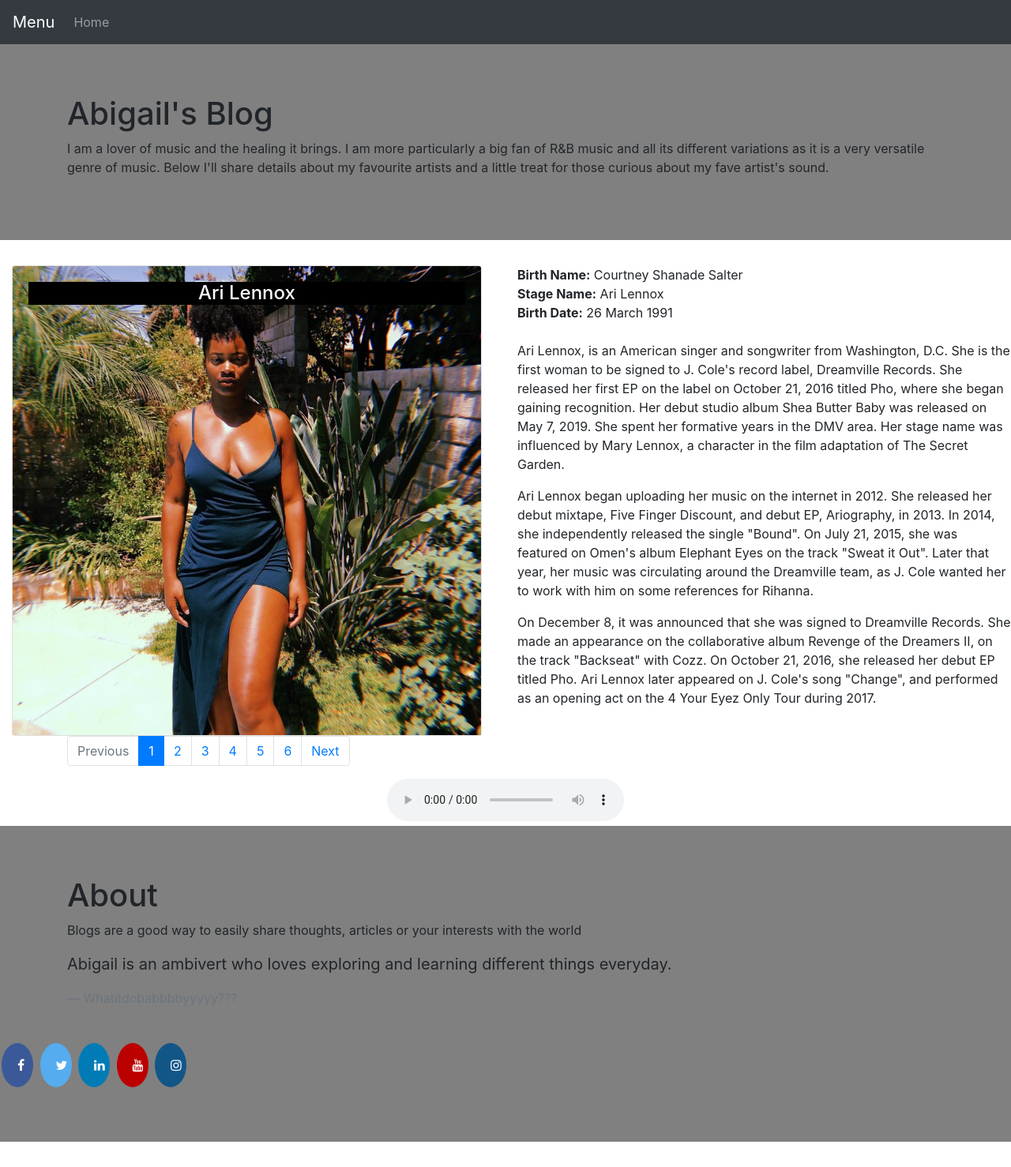
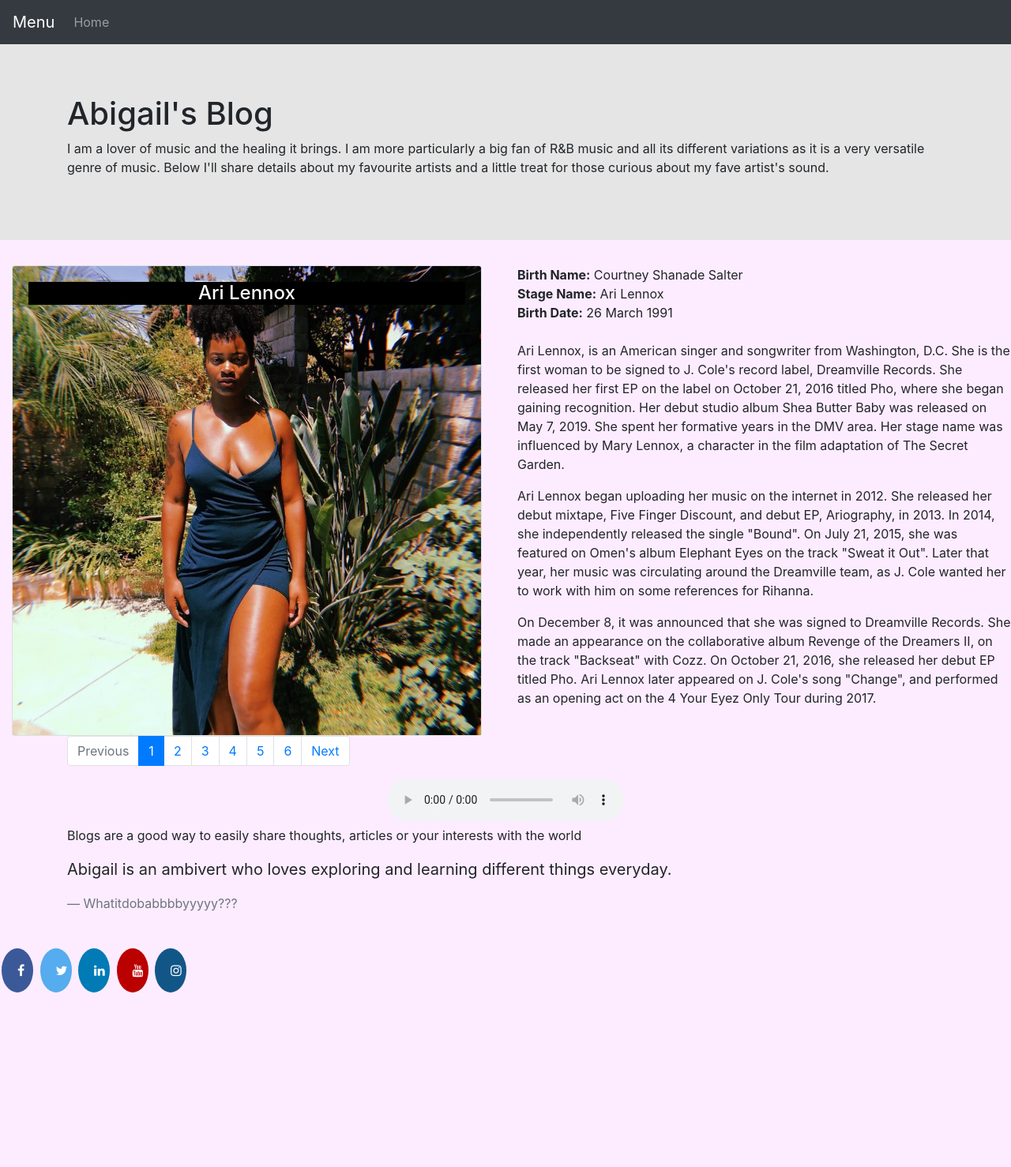
Before and after one commit to AbigailMasela/AbigailMasela.github.io, a plain HTML site: page Blog/Ari Lennox.html in a window 1280 px wide. Shown: the whole page at 79% size. After the commit the page ends 1262 px from the top, so only its background shows below. Drawn offline with Linux system fonts and the light colour scheme.

Commit message:
new updated

```diff
--- a/Blog/Ari Lennox.html
+++ b/Blog/Ari Lennox.html
@@ -11,7 +11,7 @@
 	<link rel="stylesheet" type="text/css" href="./css/social media icons.css">
 	<link rel="stylesheet" href="https://cdnjs.cloudflare.com/ajax/libs/font-awesome/4.7.0/css/font-awesome.min.css">
 
-    <title>GAILFORCE</title>
+    <title>GAILSTORM</title>
   </head>
   <body>
 
@@ -98,9 +98,7 @@
 	</audio>
 	</div>
 
-    <div class="jumbotron jumbotron-fluid">
 	<div class="container">
-    <h1>About</h1>
     <p>Blogs are a good way to easily share thoughts, articles or your interests with the world</p>
     <blockquote class="blockquote">
       <p>Abigail is an ambivert who loves exploring and learning different things everyday.</p>
@@ -116,7 +114,7 @@
 		<a href="https://www.youtube.com/channel/UCOn2dX5vvY9OAVJMx2ti2RQ" class="fa fa-youtube"></a>
 		<a href="https://www.instagram.com/arilennox/?hl=en" class="fa fa-instagram"></a>
 	</div>
-	</div>
+
     <!-- Optional JavaScript -->
     <!-- jQuery first, then Popper.js, then Bootstrap JS -->
     <script src="./js/jquery.js"></script>
--- a/Blog/css/custom.css
+++ b/Blog/css/custom.css
@@ -1,3 +1,20 @@
+/*.jumbotron-fluid{
+	background-color: #719192;
+}
+
+body{
+	background-color: #dfcdc3;
+}*/
+
+
 .jumbotron-fluid{
-	background-color: grey;
+	background-color: #e5e5e5;
 }
+
+.navbar{
+	background-color: #d2d0fe;
+}
+
+body{
+	background-color: #fdecff;
+}
```
Also changed, not shown: Blog/Brent Faiyaz.html (+2 -4 lines), Blog/Frank Ocean.html (+3 -4 lines), Blog/Pink Sweat$.html (+1 -6 lines), Blog/SZA.html (+1 -4 lines), Blog/Summer Walker.html (+2 -4 lines), Blog/index.html (+2 -3 lines).
